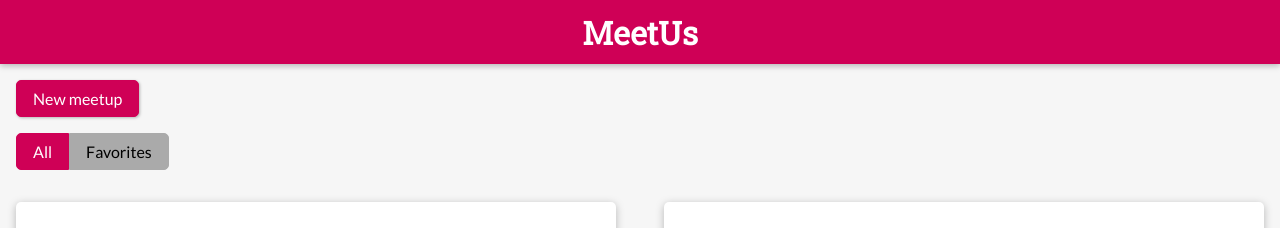
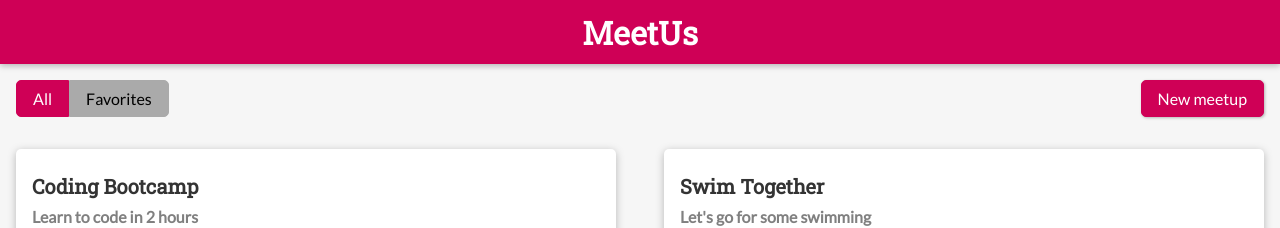
Before and after one commit to kolbertv/svelte_study_project, a Svelte app: page / in a window 1280 px wide. Shown: the top 228 px of the page. Built offline with nearby package versions, Linux system fonts and the light colour scheme.

Commit message:
some fix

```diff
--- a/src/App.svelte
+++ b/src/App.svelte
@@ -55,16 +55,17 @@
 
 <main>
   {#if page === 'overview'}
-    <div class="meetup-controls">
-      <Button on:click={() => (editMode = 'edit')}>New meetup</Button>
-    </div>
+    <div class="meetup-controls" />
     {#if editMode === 'edit'}
       <EditMeetup id={editedId} on:save={savedMeetup} on:cancel={cancelEdit} />
     {/if}
     <MeetupGrid
       meetups={$meetups}
       on:showdetails={showDetails}
-      on:edit={startEdit} />
+      on:edit={startEdit}
+      on:add={() => {
+        editMode = 'edit';
+      }} />
   {:else}
     <MeetupDetail id={pageData.id} on:close={closeDetails} />
   {/if}
--- a/src/Meetups/MeetupGrid.svelte
+++ b/src/Meetups/MeetupGrid.svelte
@@ -1,8 +1,12 @@
 <script>
+  import { createEventDispatcher } from "svelte";
   import MeetupItem from "./MeetupItem.svelte";
   import MeetupFilter from "./MeetupFilter.svelte";
+  import Button from "../UI/Button.svelte";
 
   export let meetups;
+
+  const dispatch = createEventDispatcher();
 
   let favsOnly = false;
 
@@ -23,6 +27,8 @@
 
   #meetups-controls {
     margin: 1rem;
+    display: flex;
+    justify-content: space-between;
   }
 
   @media (min-width: 768px) {
@@ -34,6 +40,7 @@
 
 <section id="meetups-controls">
   <MeetupFilter on:select={setFilter} />
+  <Button on:click={() => dispatch('add')}>New meetup</Button>
 </section>
 <section id="meetups">
 
```
